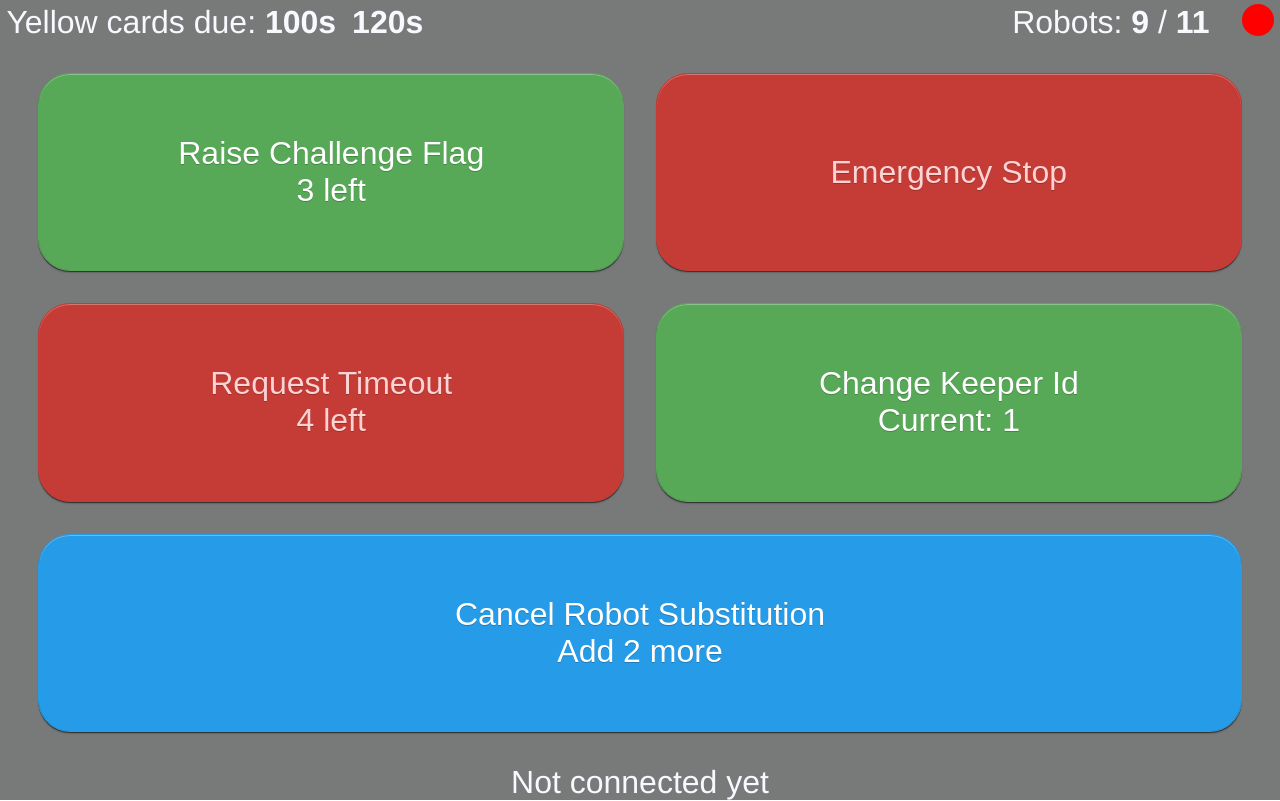
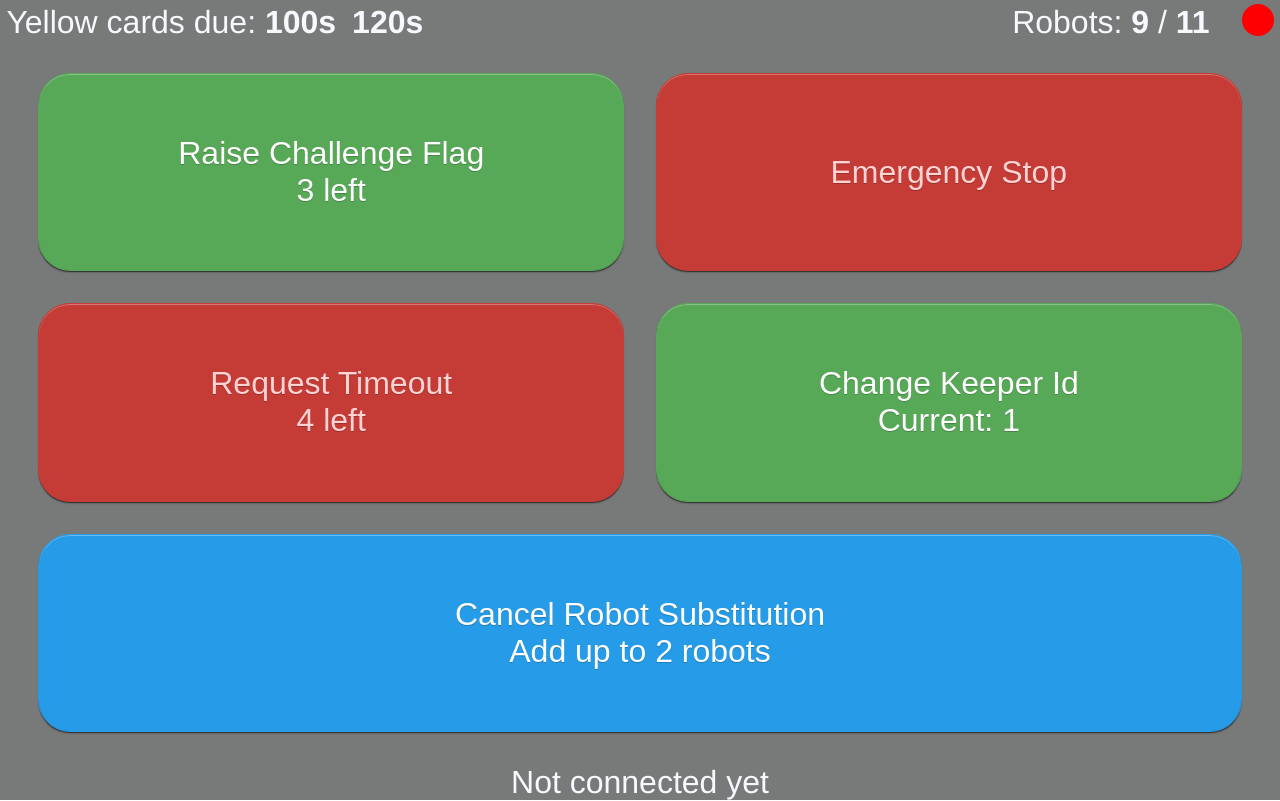
Before and after one commit to RoboCup-SSL/ssl-remote-control, a Vue app: page / in a window 1280 px wide. Built offline with nearby package versions, Linux system fonts and the light colour scheme; no server answers.

Commit message:
Improve formulation of robot substitution

```diff
--- a/src/views/ControlButtons.vue
+++ b/src/views/ControlButtons.vue
@@ -25,10 +25,10 @@ const robotSubstitutionRequested = computed(() => state.value.activeRequests.inc
 const robotDiff = computed(() => {
   const diff = state.value.maxRobots - state.value.robotsOnField
   if (diff > 0) {
-    return `Add ${diff} more`
+    return `Add up to ${diff} robots`
   }
   if (diff < 0) {
-    return `Remove ${diff}`
+    return `Remove ${diff} robots`
   }
   return ''
 })
```
